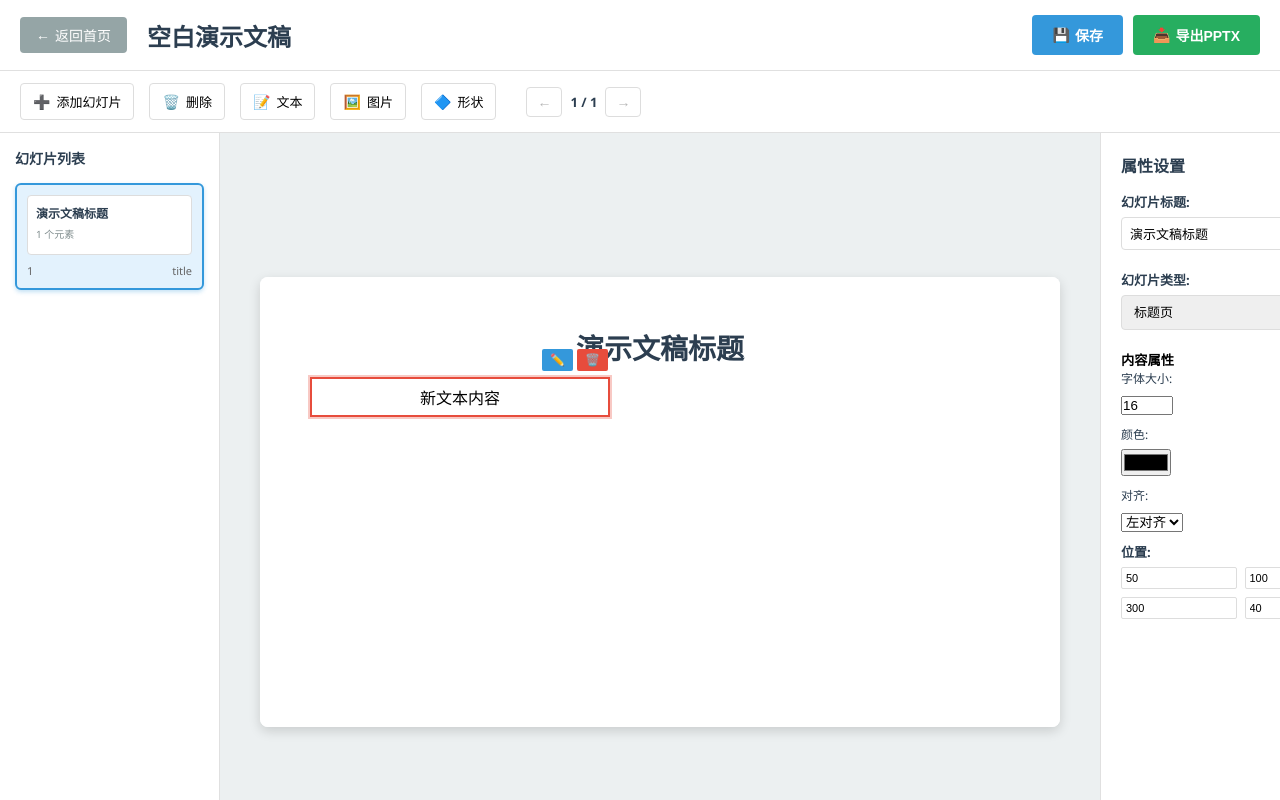
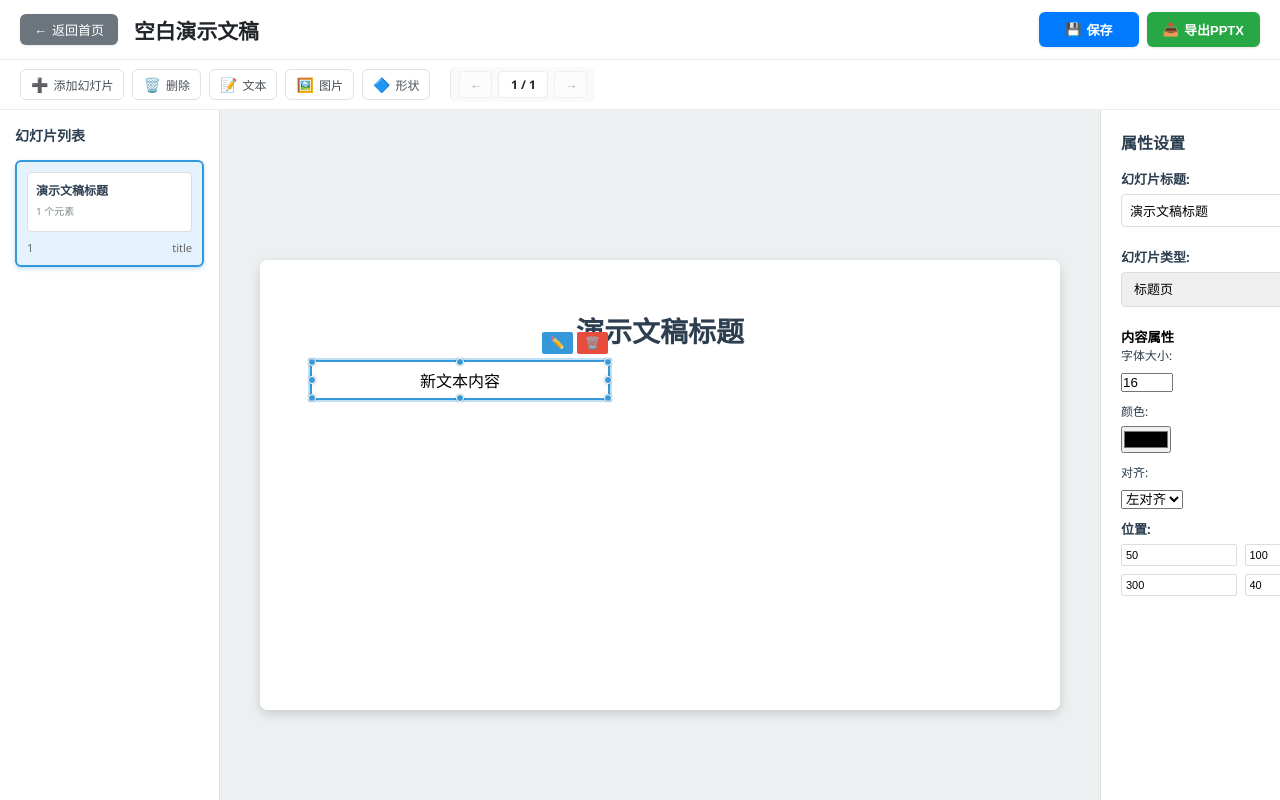
Before and after one commit to hhfgeg/htmlToPPT, a Vue app: page /editor in a window 1280 px wide. Both pictures are taken after a click on the button "添加文本". Built offline with nearby package versions, Linux system fonts and the light colour scheme.

Commit message:
feat(editor): 添加内容元素调整大小功能并优化UI样式
为PPT编辑器添加内容元素调整大小功能，支持八个方向的拖拽调整
优化编辑器页面和工具栏的UI样式，包括颜色、间距和交互效果

```diff
--- a/src/vue/components/EditorPage.vue
+++ b/src/vue/components/EditorPage.vue
@@ -133,85 +133,100 @@ const goBack = () => {
   height: 100vh;
   display: flex;
   flex-direction: column;
-  background: #f5f5f5;
+  background: #f8f9fa;
 }
 
 .editor-header {
   display: flex;
   justify-content: space-between;
   align-items: center;
-  padding: 15px 20px;
+  padding: 10px 20px;
   background: white;
-  border-bottom: 1px solid #e0e0e0;
-  box-shadow: 0 1px 3px rgba(0, 0, 0, 0.1);
+  border-bottom: 1px solid #e9ecef;
+  box-shadow: 0 1px 2px rgba(0, 0, 0, 0.05);
   flex-shrink: 0;
+  height: 60px;
 }
 
 .header-left {
   display: flex;
   align-items: center;
-  gap: 20px;
+  gap: 16px;
 }
 
 .back-btn {
-  padding: 8px 16px;
-  background: #95a5a6;
+  padding: 6px 14px;
+  background: #6c757d;
   color: white;
   border: none;
-  border-radius: 4px;
+  border-radius: 6px;
   cursor: pointer;
-  font-size: 14px;
+  font-size: 13px;
   display: flex;
   align-items: center;
   gap: 5px;
-  transition: background 0.3s;
+  transition: all 0.2s ease;
+  box-shadow: 0 1px 3px rgba(0, 0, 0, 0.1);
 }
 
 .back-btn:hover {
-  background: #7f8c8d;
+  background: #5a6268;
+  transform: translateY(-1px);
+  box-shadow: 0 2px 4px rgba(0, 0, 0, 0.15);
 }
 
 .header-left h1 {
   margin: 0;
-  color: #2c3e50;
-  font-size: 1.5em;
+  color: #212529;
+  font-size: 1.3em;
   font-weight: 600;
+  white-space: nowrap;
+  overflow: hidden;
+  text-overflow: ellipsis;
+  max-width: 300px;
 }
 
 .header-right {
   display: flex;
-  gap: 10px;
+  gap: 8px;
 }
 
 .save-btn, .export-btn {
-  padding: 10px 20px;
+  padding: 8px 16px;
   border: none;
-  border-radius: 4px;
+  border-radius: 6px;
   cursor: pointer;
-  font-size: 14px;
+  font-size: 13px;
   font-weight: 600;
   display: flex;
   align-items: center;
   gap: 5px;
-  transition: all 0.3s;
+  transition: all 0.2s ease;
+  box-shadow: 0 1px 3px rgba(0, 0, 0, 0.1);
+  min-width: 100px;
+  justify-content: center;
 }
 
 .save-btn {
-  background: #3498db;
+  background: #007bff;
   color: white;
 }
 
 .save-btn:hover {
-  background: #2980b9;
+  background: #0056b3;
+  transform: translateY(-1px);
+  box-shadow: 0 2px 4px rgba(0, 123, 255, 0.3);
 }
 
 .export-btn {
-  background: #27ae60;
+  background: #28a745;
   color: white;
 }
 
 .export-btn:hover {
-  background: #219a52;
+  background: #1e7e34;
+  transform: translateY(-1px);
+  box-shadow: 0 2px 4px rgba(40, 167, 69, 0.3);
 }
 
 .editor-main {
--- a/src/vue/components/PPTUnifiedEditor.vue
+++ b/src/vue/components/PPTUnifiedEditor.vue
@@ -90,7 +90,19 @@
                 :style="getContentStyle(content)"
                 @click="selectContent(contentIndex)"
                 @mousedown="startDrag($event, contentIndex)"
+                @dblclick="content.type === 'text' ? editContent(contentIndex) : null"
               >
+                <!-- 调整大小控制点 -->
+                <div v-if="selectedContentIndex === contentIndex" class="resize-controls">
+                  <div class="resize-handle top-left" @mousedown.stop="startResize($event, contentIndex, 'top-left')"></div>
+                  <div class="resize-handle top" @mousedown.stop="startResize($event, contentIndex, 'top')"></div>
+                  <div class="resize-handle top-right" @mousedown.stop="startResize($event, contentIndex, 'top-right')"></div>
+                  <div class="resize-handle right" @mousedown.stop="startResize($event, contentIndex, 'right')"></div>
+                  <div class="resize-handle bottom-right" @mousedown.stop="startResize($event, contentIndex, 'bottom-right')"></div>
+                  <div class="resize-handle bottom" @mousedown.stop="startResize($event, contentIndex, 'bottom')"></div>
+                  <div class="resize-handle bottom-left" @mousedown.stop="startResize($event, contentIndex, 'bottom-left')"></div>
+                  <div class="resize-handle left" @mousedown.stop="startResize($event, contentIndex, 'left')"></div>
+                </div>
                 <!-- 文本内容 -->
                 <div v-if="content.type === 'text'" class="text-element">
                   <div v-if="isEditingContent && selectedContentIndex === contentIndex" class="edit-mode">
@@ -99,6 +111,7 @@
                       class="text-edit-input"
                       @blur="finishEditing"
                       @keydown.enter="finishEditing"
+                      @keydown.ctrl.enter="finishEditing"
                       autofocus
                     ></textarea>
                   </div>
@@ -211,11 +224,18 @@ const selectedContentIndex = ref<number | null>(null)
 const isEditingContent = ref(false)
 // 是否正在拖动
 const isDragging = ref(false)
+// 是否正在调整大小
+const isResizing = ref(false)
+// 调整大小的方向
+const resizeDirection = ref<string>('')
 // 拖动相关变量
 const dragStartX = ref(0)
 const dragStartY = ref(0)
 const initialX = ref(0)
 const initialY = ref(0)
+// 初始宽高
+const initialWidth = ref(0)
+const initialHeight = ref(0)
 
 // 计算当前选中的幻灯片
 const selectedSlide = computed(() => {
@@ -415,8 +435,8 @@ const getContentKey = (content: SlideContent, index: number) => {
 const startDrag = (event: MouseEvent, contentIndex: number) => {
   // 检查是否点击了控制按钮
   const target = event.target as HTMLElement
-  if (target.closest('.content-controls')) {
-    return // 如果是控制按钮，不开始拖动
+  if (target.closest('.content-controls') || target.closest('.resize-handle')) {
+    return // 如果是控制按钮或调整大小手柄，不开始拖动
   }
 
   if (isEditingContent.value) return
@@ -454,15 +474,114 @@ const endDrag = () => {
   isDragging.value = false
 }
 
+// 调整大小功能
+const startResize = (event: MouseEvent, contentIndex: number, direction: string) => {
+  if (isEditingContent.value) return
+
+  event.preventDefault()
+  selectedContentIndex.value = contentIndex
+  isResizing.value = true
+  resizeDirection.value = direction
+
+  dragStartX.value = event.clientX
+  dragStartY.value = event.clientY
+
+  const content = selectedSlide.value?.content[contentIndex]
+  if (content) {
+    initialX.value = content.position.x
+    initialY.value = content.position.y
+    initialWidth.value = content.position.width
+    initialHeight.value = content.position.height
+  }
+}
+
+const onResize = (event: MouseEvent) => {
+  if (!isResizing.value || selectedContentIndex.value === null) return
+
+  const dx = event.clientX - dragStartX.value
+  const dy = event.clientY - dragStartY.value
+
+  const newData = { ...props.pptData }
+  const content = newData.slides[currentSlideIndex.value].content[selectedContentIndex.value]
+
+  let newX = initialX.value
+  let newY = initialY.value
+  let newWidth = initialWidth.value
+  let newHeight = initialHeight.value
+
+  // 根据方向调整大小
+  switch (resizeDirection.value) {
+    case 'top-left':
+      newX = initialX.value + dx
+      newY = initialY.value + dy
+      newWidth = Math.max(20, initialWidth.value - dx)
+      newHeight = Math.max(20, initialHeight.value - dy)
+      break
+    case 'top':
+      newY = initialY.value + dy
+      newHeight = Math.max(20, initialHeight.value - dy)
+      break
+    case 'top-right':
+      newY = initialY.value + dy
+      newWidth = Math.max(20, initialWidth.value + dx)
+      newHeight = Math.max(20, initialHeight.value - dy)
+      break
+    case 'right':
+      newWidth = Math.max(20, initialWidth.value + dx)
+      break
+    case 'bottom-right':
+      newWidth = Math.max(20, initialWidth.value + dx)
+      newHeight = Math.max(20, initialHeight.value + dy)
+      break
+    case 'bottom':
+      newHeight = Math.max(20, initialHeight.value + dy)
+      break
+    case 'bottom-left':
+      newX = initialX.value + dx
+      newWidth = Math.max(20, initialWidth.value - dx)
+      newHeight = Math.max(20, initialHeight.value + dy)
+      break
+    case 'left':
+      newX = initialX.value + dx
+      newWidth = Math.max(20, initialWidth.value - dx)
+      break
+  }
+
+  // 更新位置和大小
+  content.position.x = Math.max(0, newX)
+  content.position.y = Math.max(0, newY)
+  content.position.width = newWidth
+  content.position.height = newHeight
+
+  emit('update:pptData', newData)
+}
+
+const endResize = () => {
+  isResizing.value = false
+  resizeDirection.value = ''
+}
+
 // 添加全局事件监听
 onMounted(() => {
-  window.addEventListener('mousemove', onDrag)
-  window.addEventListener('mouseup', endDrag)
+  window.addEventListener('mousemove', (event) => {
+    onDrag(event)
+    onResize(event)
+  })
+  window.addEventListener('mouseup', () => {
+    endDrag()
+    endResize()
+  })
 })
 
 onUnmounted(() => {
-  window.removeEventListener('mousemove', onDrag)
-  window.removeEventListener('mouseup', endDrag)
+  window.removeEventListener('mousemove', (event) => {
+    onDrag(event)
+    onResize(event)
+  })
+  window.removeEventListener('mouseup', () => {
+    endDrag()
+    endResize()
+  })
 })
 </script>
 
@@ -480,72 +599,118 @@ onUnmounted(() => {
   display: flex;
   justify-content: space-between;
   align-items: center;
-  padding: 12px 20px;
+  padding: 8px 20px;
   background: white;
-  border-bottom: 1px solid #e0e0e0;
-  box-shadow: 0 1px 3px rgba(0,0,0,0.1);
+  border-bottom: 1px solid #e9ecef;
+  box-shadow: 0 1px 2px rgba(0,0,0,0.05);
   flex-shrink: 0;
+  height: 50px;
 }
 
 .toolbar-left {
   display: flex;
   align-items: center;
-  gap: 15px;
+  gap: 8px;
+  flex-wrap: nowrap;
+  overflow-x: auto;
+}
+
+.toolbar-left::-webkit-scrollbar {
+  height: 3px;
+}
+
+.toolbar-left::-webkit-scrollbar-track {
+  background: #f1f1f1;
+  border-radius: 3px;
+}
+
+.toolbar-left::-webkit-scrollbar-thumb {
+  background: #c1c1c1;
+  border-radius: 3px;
 }
 
 .tool-btn {
   display: flex;
   align-items: center;
-  gap: 6px;
-  padding: 8px 12px;
-  border: 1px solid #ddd;
+  gap: 5px;
+  padding: 6px 10px;
+  border: 1px solid #dee2e6;
   background: white;
-  border-radius: 4px;
+  border-radius: 6px;
   cursor: pointer;
-  transition: all 0.3s;
-  font-size: 13px;
+  transition: all 0.2s ease;
+  font-size: 12px;
+  font-weight: 500;
+  white-space: nowrap;
+  color: #495057;
 }
 
 .tool-btn:hover:not(:disabled) {
-  background: #f0f0f0;
-  border-color: #3498db;
+  background: #f8f9fa;
+  border-color: #007bff;
+  color: #007bff;
+  transform: translateY(-1px);
+  box-shadow: 0 2px 4px rgba(0, 123, 255, 0.15);
 }
 
 .tool-btn:disabled {
-  opacity: 0.5;
+  opacity: 0.4;
   cursor: not-allowed;
+  transform: none;
 }
 
 .nav-controls {
   display: flex;
   align-items: center;
-  gap: 8px;
-  margin-left: 15px;
+  gap: 6px;
+  margin-left: 12px;
+  padding-left: 12px;
+  border-left: 1px solid #e9ecef;
+  background: #fafafa;
+  padding: 4px 8px;
+  border-radius: 6px;
 }
 
 .nav-btn {
-  padding: 6px 10px;
-  border: 1px solid #ddd;
+  padding: 5px 9px;
+  border: 1px solid #dee2e6;
   background: white;
   border-radius: 4px;
   cursor: pointer;
-  font-size: 14px;
+  font-size: 13px;
+  color: #495057;
+  transition: all 0.2s ease;
+  min-width: 32px;
 }
 
 .nav-btn:hover:not(:disabled) {
-  background: #3498db;
+  background: #007bff;
   color: white;
+  border-color: #007bff;
+  transform: translateY(-1px);
+}
+
+.nav-btn:disabled {
+  opacity: 0.4;
+  cursor: not-allowed;
+  transform: none;
 }
 
 .slide-counter {
   font-weight: 600;
-  color: #2c3e50;
-  font-size: 13px;
+  color: #212529;
+  font-size: 12px;
+  background: white;
+  padding: 4px 8px;
+  border-radius: 4px;
+  border: 1px solid #e9ecef;
+  min-width: 50px;
+  text-align: center;
 }
 
 .toolbar-right {
   display: flex;
-  gap: 10px;
+  gap: 8px;
 }
 
 .export-btn, .save-btn {
@@ -702,8 +867,8 @@ onUnmounted(() => {
 }
 
 .content-element.selected {
-  border-color: #e74c3c;
-  box-shadow: 0 0 0 2px rgba(231, 76, 60, 0.3);
+  border-color: #3498db;
+  box-shadow: 0 0 0 2px rgba(52, 152, 219, 0.3);
 }
 
 .content-element.dragging {
@@ -778,6 +943,81 @@ onUnmounted(() => {
   color: white;
 }
 
+/* 调整大小控制样式 */
+.resize-controls {
+  position: absolute;
+  top: 0;
+  left: 0;
+  right: 0;
+  bottom: 0;
+  pointer-events: none;
+}
+
+.resize-handle {
+  position: absolute;
+  width: 8px;
+  height: 8px;
+  background: #3498db;
+  border: 1px solid white;
+  border-radius: 50%;
+  pointer-events: auto;
+  cursor: pointer;
+  box-shadow: 0 0 2px rgba(0, 0, 0, 0.3);
+}
+
+/* 八个方向的调整大小手柄 */
+.resize-handle.top-left {
+  top: -4px;
+  left: -4px;
+  cursor: nwse-resize;
+}
+
+.resize-handle.top {
+  top: -4px;
+  left: 50%;
+  transform: translateX(-50%);
+  cursor: ns-resize;
+}
+
+.resize-handle.top-right {
+  top: -4px;
+  right: -4px;
+  cursor: nesw-resize;
+}
+
+.resize-handle.right {
+  top: 50%;
+  right: -4px;
+  transform: translateY(-50%);
+  cursor: ew-resize;
+}
+
+.resize-handle.bottom-right {
+  bottom: -4px;
+  right: -4px;
+  cursor: nwse-resize;
+}
+
+.resize-handle.bottom {
+  bottom: -4px;
+  left: 50%;
+  transform: translateX(-50%);
+  cursor: ns-resize;
+}
+
+.resize-handle.bottom-left {
+  bottom: -4px;
+  left: -4px;
+  cursor: nesw-resize;
+}
+
+.resize-handle.left {
+  top: 50%;
+  left: -4px;
+  transform: translateY(-50%);
+  cursor: ew-resize;
+}
+
 .properties-panel {
   width: 280px;
   background: white;
```
